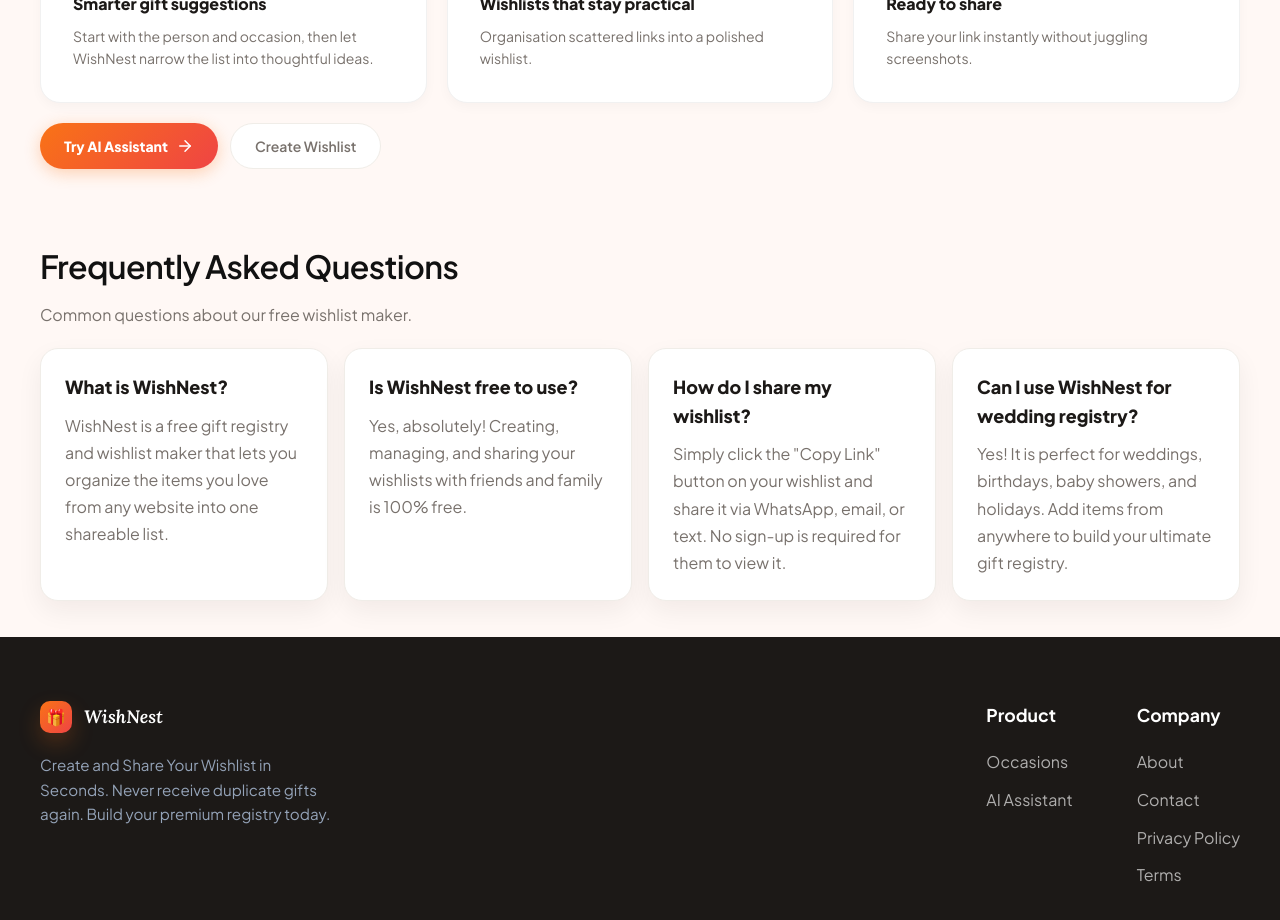
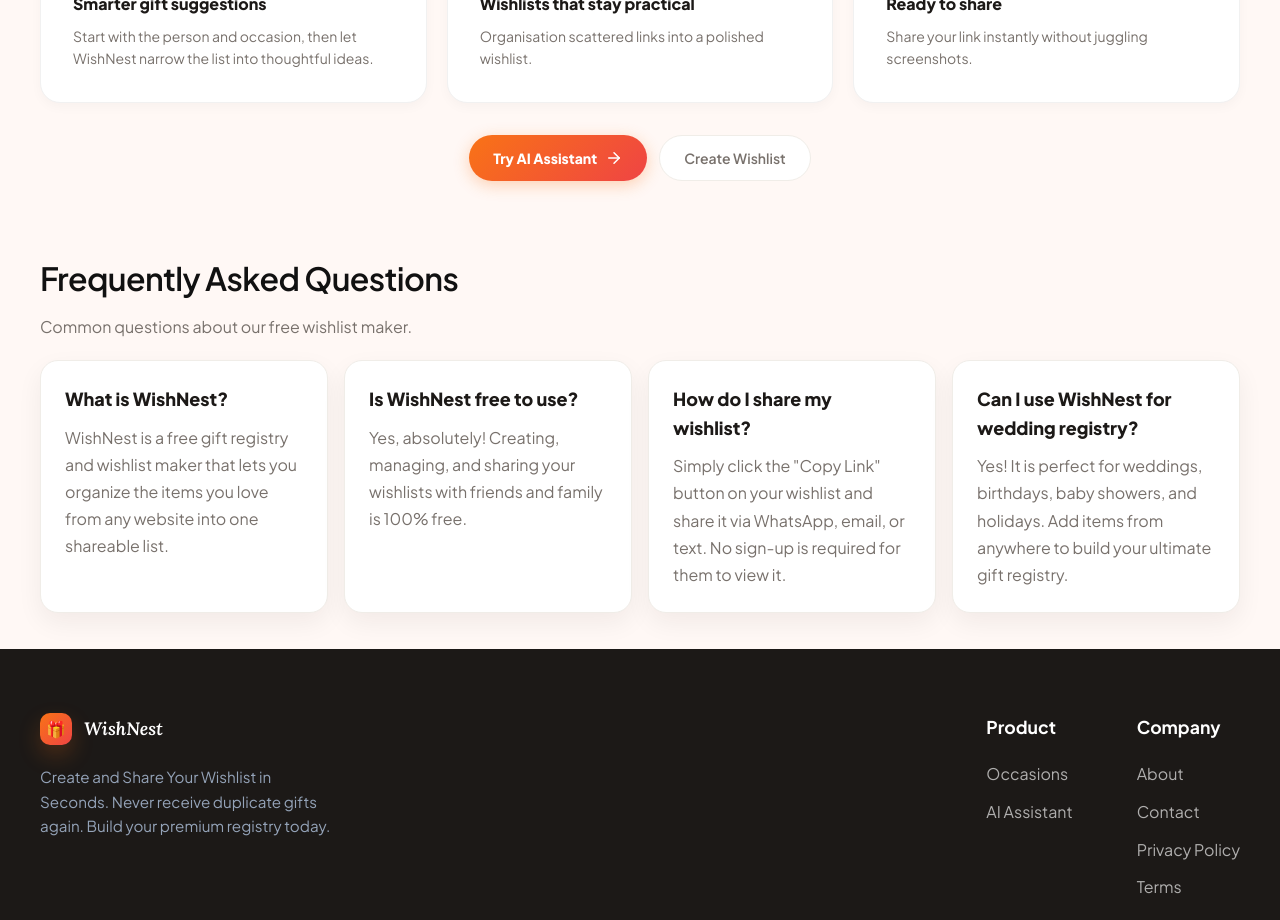
Before and after one commit to Yatish05/wishnest, a React (Vite) app: page / in a window 1280 px wide. Shown: the part 2760-3680 px from the top of the page. Built offline with nearby package versions, Linux system fonts and the light colour scheme; no server answers.

Commit message:
style: center AI Assistant action buttons

```diff
--- a/src/pages/LandingPage.css
+++ b/src/pages/LandingPage.css
@@ -582,9 +582,10 @@
 
 .landing-assistant-actions {
   display: flex;
+  justify-content: center;
   gap: 12px;
   flex-wrap: wrap;
-  margin-top: 20px;
+  margin-top: 32px;
 }
 
 .landing-info-grid {
```
